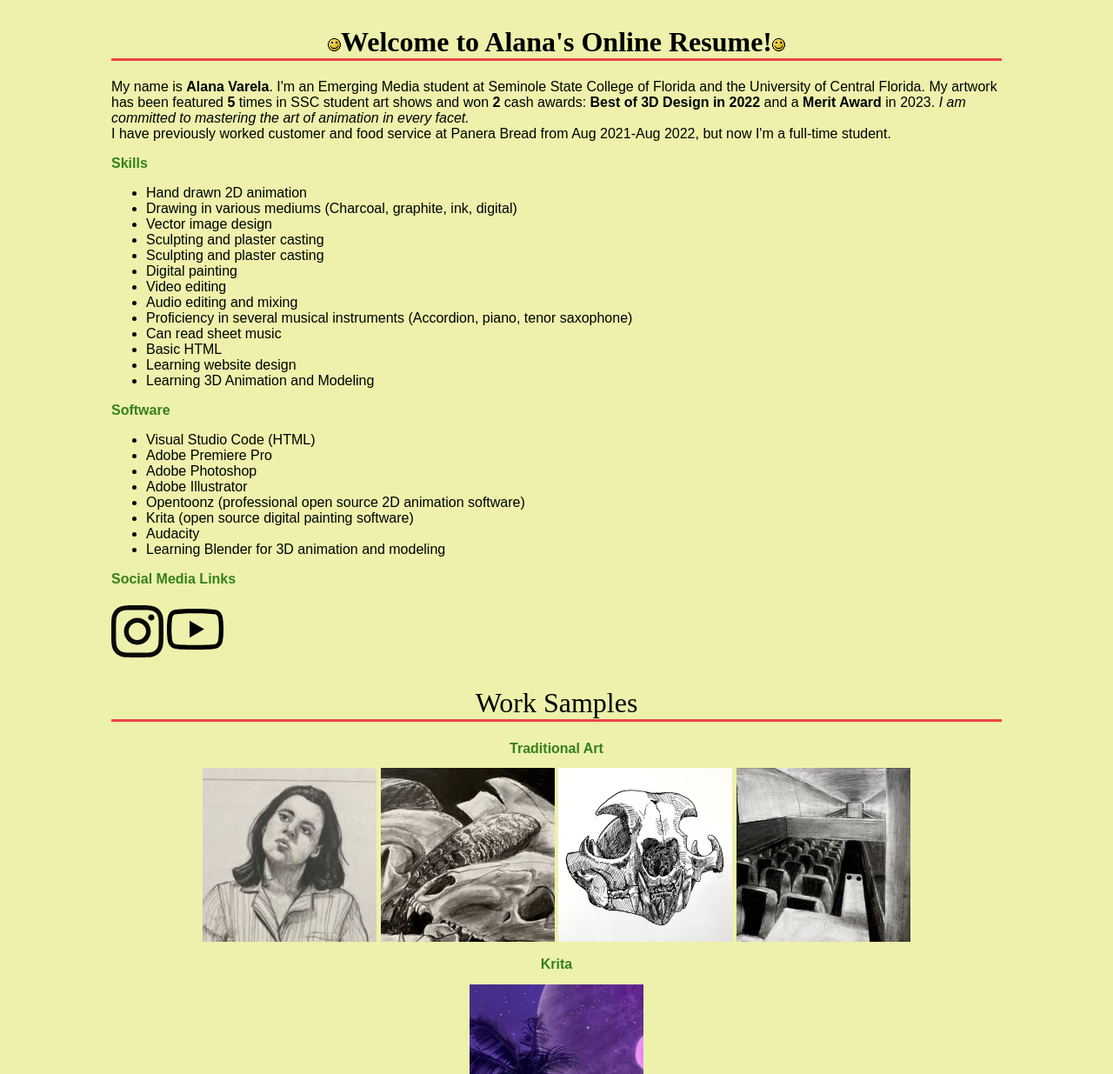
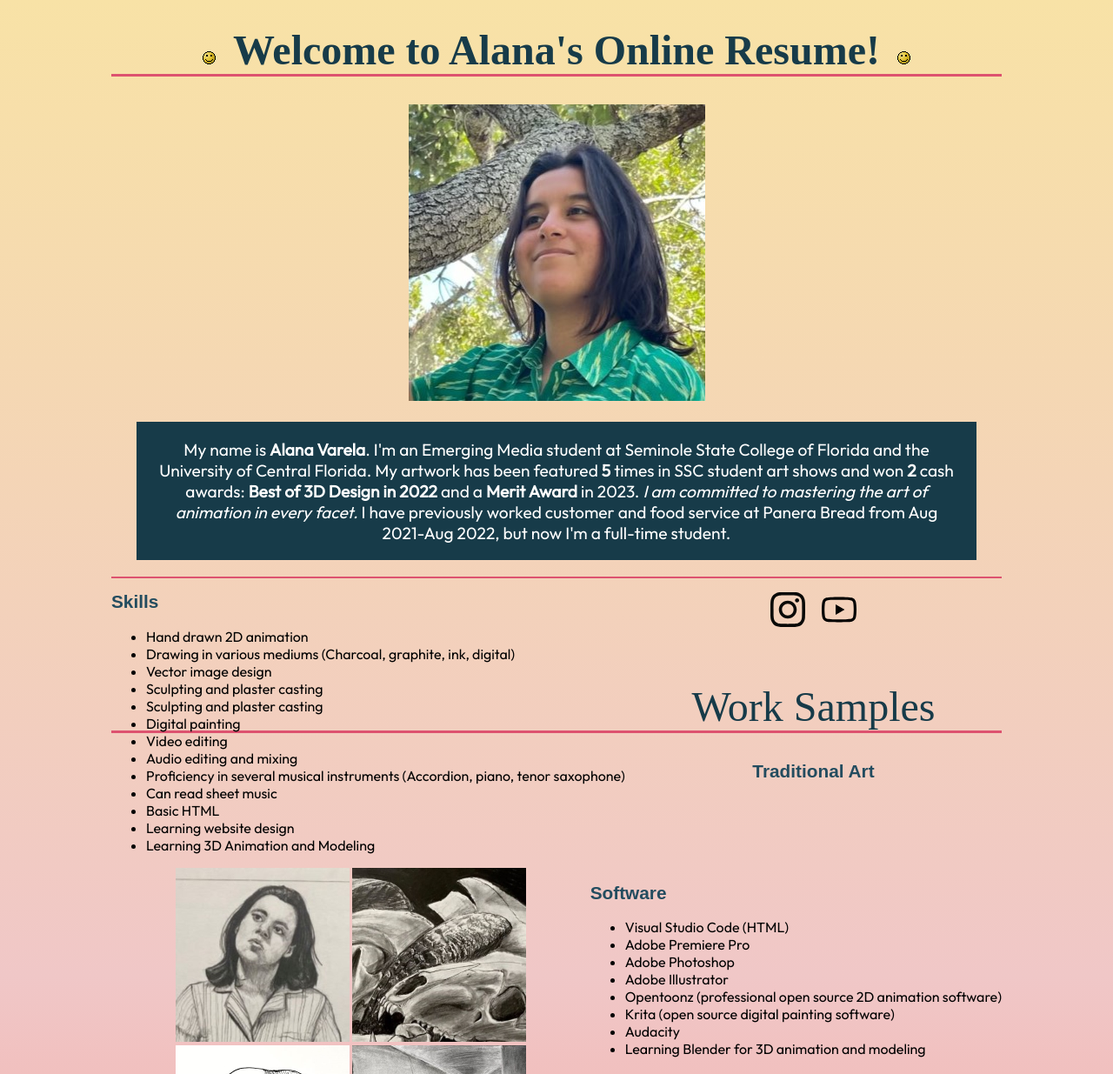
Before and after one commit to varalana/fid, a plain HTML site: page resume/index.html in a window 1280 px wide. Shown: the top 1235 px of the page at 87% size. Drawn offline with Linux system fonts and the light colour scheme; a web font is replaced by a local one.

Commit message:
Add files via upload

```diff
--- a/resume/index.html
+++ b/resume/index.html
@@ -4,31 +4,57 @@
 <head>
     <meta charset="utf-8">
    <title>Alana Varela</title>
+   <link href="http://fonts.googleapis.com/css?family=Outfit" rel="stylesheet" type="text/css">
+   <link href="http://fonts.googleapis.com/css?family=Calistoga" rel="stylesheet" type="text/css">
    <style>
     body {
- background-color: #edf1ab;
+ background-color: #f8e2a6;
+ background-image: linear-gradient(180deg, #f8e2a6, #f0c7c7, salmon);
  margin: 0 10%;
- font-family: sans-serif;
+ font-family: "Outfit", sans-serif;
  }
 h1 {
  text-align: center;
- font-family: serif;
+ font-family: "Calistoga", serif;
  font-weight: normal;
+ font-size: 300%;
  text-transform: none;
- border-bottom: 3px solid #eb4444;
+ border-bottom: 3px solid #dd526f;
  margin-top: 30px;
+ color: #173b49;
 }
 h2 {
- color: #35811e;
- font-size: 1em;
+ color: #234c5f;
+ font-size: 1.3em;
+ font-family: "Calistoga", sans-serif;
 }
 footer {
- border-top: 1px solid #34a9df;
+ border-top: 2px solid #dd526f;
  text-align: center;
  padding-top: 1em;
 }
-div {
+#gallery {
     text-align:center;
+}
+#skills {
+    text-align: left;
+    float:left;
+    font-size: medium;
+}
+#software {
+    text-align: left;
+    float: right;
+}
+#about {
+    text-align: center;
+    font-size: larger;
+    margin-left: 1.5em;
+    margin-right: 1.5em;
+}
+#about p {
+    background-color: #173b49;
+    padding: 2%;
+    color:#fff
 }
 footer img {
  width: 40px;
@@ -39,11 +65,15 @@ footer img {
    </style>
 </head>
 <body>
-<h1><img src="yelsmile.gif" alt=":&#41;"><b>Welcome to Alana's Online Resume!</b><img src="yelsmile.gif" alt=":&#41;"></h1>
+<h1><img src="yelsmile.gif" alt=":&#41;" style="padding-right: 20px;"><b>Welcome to Alana's Online Resume!</b><img src="yelsmile.gif" alt=":&#41;" style="padding-left: 20px;"></h1>
+
+<div id="about">
+    <img src="me.jpg">
     <p>My name is <strong>Alana Varela</strong>. I'm an Emerging Media student at Seminole State College of Florida and the University of Central Florida. My artwork has been featured <b>5</b> times in SSC student art shows and won <b>2</b> cash awards: <strong>Best of 3D Design in 2022</strong> and a <strong>Merit Award</strong> in 2023. <em>I am committed to mastering the art of animation in every facet.</em>
-    <br>I have previously worked customer and food service at Panera Bread from Aug 2021-Aug 2022, but now I'm a full-time student.</p>
+    I have previously worked customer and food service at Panera Bread from Aug 2021-Aug 2022, but now I'm a full-time student.</p>
+</div>
 
-<h2>Skills</h2>
+<div id="skills"><h2>Skills</h2>
         <ul>
             <li>Hand drawn 2D animation</li>
             <li>Drawing in various mediums (Charcoal, graphite, ink, digital)</li>
@@ -58,8 +88,9 @@ footer img {
             <li>Basic HTML</li>
             <li>Learning website design</li>
             <li>Learning 3D Animation and Modeling</li>
-        </ul>
-<h2>Software</h2>
+        </ul> </div>
+
+<div id="software"><h2>Software</h2>
 <ul>
 	<li>Visual Studio Code (HTML)</li>
 	<li>Adobe Premiere Pro</li>
@@ -69,13 +100,13 @@ footer img {
 	<li>Krita (open source digital painting software)</li>
 	<li>Audacity</li>
 	<li>Learning Blender for 3D animation and modeling</li>
-</ul>
-<h2>Social Media Links</h2>
-<p> <a href="https://www.instagram.com/alonzoarts/" target="_blank"><img src="instagram.svg" width="60" height="60" alt="Instagram"></a>
-    <a href="https://www.youtube.com/channel/UC9o1eio7MUyGPBMCXCUrooQ" target="_blank"><img src="youtube.svg" width="65" height="65" alt="YouTube"></a></p>
+</ul> </div>
 
-<div>
-<a id="gallery"><h1>Work Samples</h1></a>
+<footer><a href="https://www.instagram.com/alonzoarts/" target="_blank"><img src="instagram.svg" width="60" height="60" alt="Instagram"></a>
+    <a href="https://www.youtube.com/channel/UC9o1eio7MUyGPBMCXCUrooQ" target="_blank"><img src="youtube.svg" width="65" height="65" alt="YouTube"></a></footer>
+
+<div id="gallery">
+<a id="gallery"><h1 style="padding-top: 30px;">Work Samples</h1></a>
 <h2>Traditional Art</h2>
 <a href="Samples/Self_Portrait.html"><img src="Samples/Self_Portrait1.jpg" alt="Self Portrait of Alana in graphite"></a>
 <a href="Samples/graphiteskull.html"><img src="Samples/graphiteskull1.jpg" alt="A drawing of various animal skulls in graphite"></a>
@@ -93,4 +124,6 @@ footer img {
     <a href="Samples/spamlogo.html"><img src="Samples/SpamLogo1.jpg" alt="A colorful vector logo featuring Spamton G Spamton"></a>
 
 </div>
+<img src="gw.gif" height="50px" width="50px">
+
 </body>
```
Also changed, not shown: resume/Samples/graphiteskull.html (+1 -1 lines), resume/Samples/inkskull.html (+1 -1 lines), resume/Samples/snake.html (+1 -1 lines), resume/gw.gif (added), resume/me.jpg (added).
